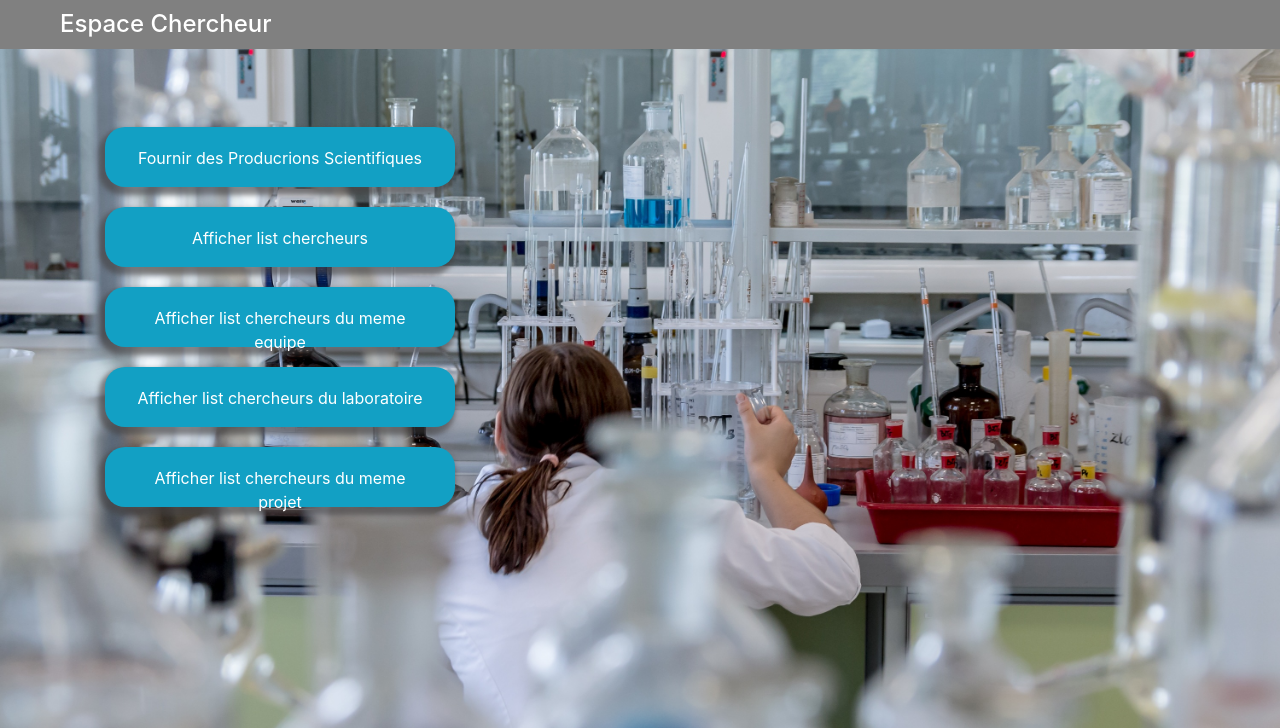
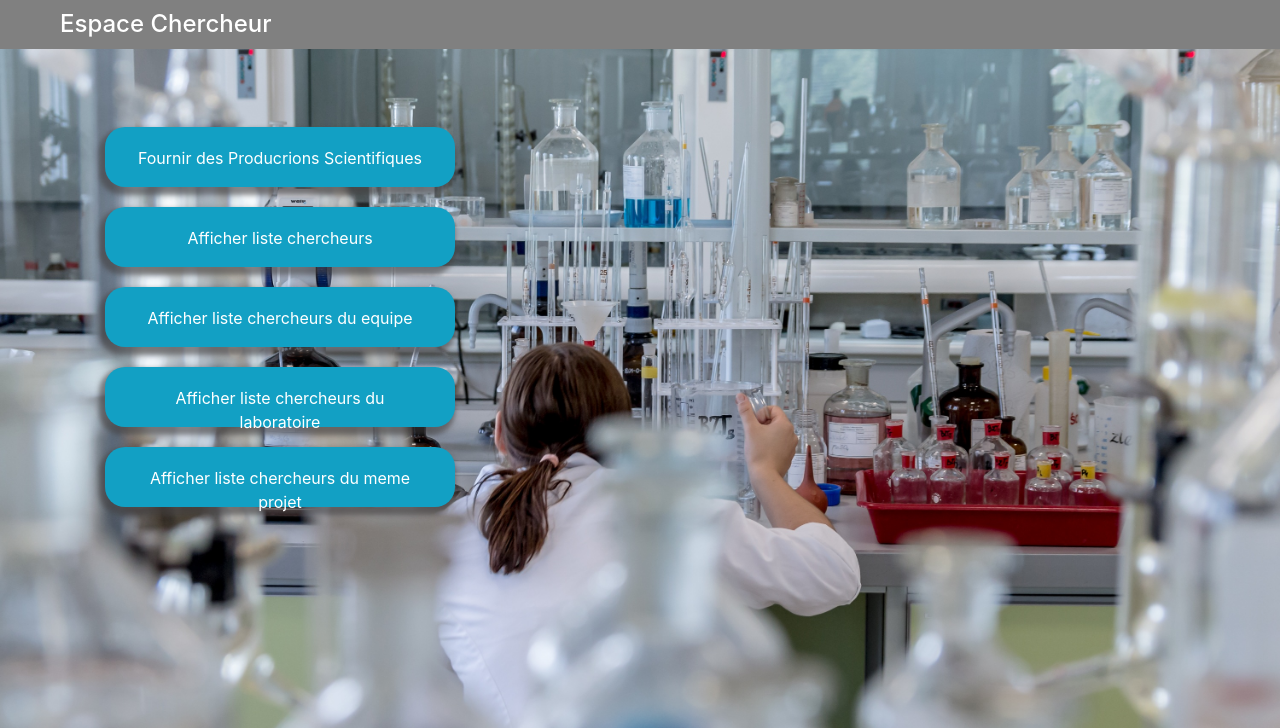
Before and after one commit to yahia319/myProject, a PHP site: page / in a window 1280 px wide. Shown: the part 72-800 px from the top of the page. Run offline with PHP 8.4, Linux system fonts and the light colour scheme; a user stored in the database is signed in; data comes from the database, SQL or seed files in the repository.

Commit message:
no commit

```diff
--- a/pages/aboutus.php
+++ b/pages/aboutus.php
@@ -19,7 +19,7 @@ if (isset($_SESSION['email']) && $_SESSION['email']) {
     <link rel="stylesheet" href="https://use.fontawesome.com/releases/v5.7.0/css/all.css" integrity="sha384-lZN37f5QGtY3VHgisS14W3ExzMWZxybE1SJSEsQp9S+oqd12jhcu+A56Ebc1zFSJ" crossorigin="anonymous">
     <link rel="stylesheet" href="../css/style.css">
 
-    <title>Mon Profil</title>
+    <title>A propros nous</title>
 
 </head>
 
@@ -66,7 +66,7 @@ if (isset($_SESSION['email']) && $_SESSION['email']) {
 
     </nav>
 
-    <div class="cap " style="margin-top: 200px;">
+    <div class="cap " style="margin-top: 200px; padding-bottom: 70px;">
         <h1 class="text-center display-4">A propros nous</h1><br>
 
         <h5>
--- a/pages/contact.php
+++ b/pages/contact.php
@@ -18,7 +18,7 @@ if (isset($_SESSION['email']) && $_SESSION['email']) {
     <link rel="stylesheet" href="https://use.fontawesome.com/releases/v5.7.0/css/all.css" integrity="sha384-lZN37f5QGtY3VHgisS14W3ExzMWZxybE1SJSEsQp9S+oqd12jhcu+A56Ebc1zFSJ" crossorigin="anonymous">
     <link rel="stylesheet" href="../css/style.css">
 
-    <title>Mon Profil</title>
+    <title>Contact</title>
 
 </head>
 
--- a/pages/index.php
+++ b/pages/index.php
@@ -248,7 +248,8 @@ if (isset($_POST['modChef'])) {
 
 
         <script>
-            document.title = "Page d'accueil"
+            document.title = "Page d'accueil";
+            document.body.style.overflow = 'hidden';
         </script>
 
         <!-- role == 1 c-à-d Chercheur // role == 2 c-à-d Chef-equipe // role == 3 c-à-d Directeur  -->
@@ -325,21 +326,21 @@ if (isset($_POST['modChef'])) {
                     <!--Fin Fonctions Chef equipe -->
 
                     <a href="" data-toggle="collapse" data-target="#ch">
-                        <li>Afficher list chercheurs</li>
+                        <li>Afficher liste chercheurs</li>
                     </a>
 
                     <?php if ($equipe != null) : ?>
                         <a href="" data-toggle="collapse" data-target="#equipe">
-                            <li>Afficher list chercheurs du meme equipe</li>
+                            <li>Afficher liste chercheurs du equipe</li>
                         </a>
                         <a href="" data-toggle="collapse" data-target="#labo">
-                            <li>Afficher list chercheurs du laboratoire</li>
+                            <li>Afficher liste chercheurs du laboratoire</li>
                         </a>
                     <?php endif; ?>
 
                     <?php if ($projet != null) : ?>
                         <a href="" data-toggle="collapse" data-target="#projet">
-                            <li>Afficher list chercheurs du meme projet</li>
+                            <li>Afficher liste chercheurs du meme projet</li>
                         </a>
                     <?php endif; ?>
 
@@ -522,7 +523,7 @@ if (isset($_POST['modChef'])) {
                 if ($users->num_rows > 0) : ?>
 
 
-                    <p class="display-4 text-center cap" style="margin-top: 50px; color: white;">List Des Chercheurs</p>
+                    <p class="display-4 text-center cap" style="margin-top: 50px; color: white;">Liste Des Chercheurs</p>
 
                     <table class="table table-striped table-hover text-center" style="margin-top: 50px; color: white;">
 
@@ -567,7 +568,7 @@ if (isset($_POST['modChef'])) {
 
                 if ($users->num_rows > 0) : ?>
 
-                    <p class="display-4 text-center cap" style="margin-top: 50px; color: white;">List Des Chercheurs du meme Equipe</p>
+                    <p class="display-4 text-center cap" style="margin-top: 50px; color: white;">Liste Des Chercheurs du meme Equipe</p>
 
                     <table class="table table-striped table-hover" style="margin-top: 50px; color: white;">
 
@@ -613,7 +614,7 @@ if (isset($_POST['modChef'])) {
 
                 if ($users->num_rows > 0) : ?>
 
-                    <p class="display-4 text-center cap" style="margin-top: 50px; color: white;">List Des Chercheurs du meme Laboratoire</p>
+                    <p class="display-4 text-center cap" style="margin-top: 50px; color: white;">Liste Des Chercheurs du meme Laboratoire</p>
 
                     <table class="table table-striped table-hover" style="margin-top: 50px; color: white;">
 
@@ -659,7 +660,7 @@ if (isset($_POST['modChef'])) {
 
                 if ($users->num_rows > 0) : ?>
 
-                    <p class="display-4 text-center cap" style="margin-top: 50px; color: white;">List Des Chercheurs du meme Projet</p>
+                    <p class="display-4 text-center cap" style="margin-top: 50px; color: white;">Liste Des Chercheurs du meme Projet</p>
 
                     <table class="table table-striped table-hover" style="margin-top: 50px; color: white;">
 
@@ -703,6 +704,7 @@ if (isset($_POST['modChef'])) {
             body.style.backgroundImage = 'url(../img/la.jpg)';
             body.style.backgroundRepeat = 'no-repeat';
             body.style.backgroundSize = 'cover';
+            document.documentElement.style.overflowX = 'hidden';
         </script>
 
     <?php endif; ?>
--- a/pages/inscrire.php
+++ b/pages/inscrire.php
@@ -51,7 +51,7 @@ if (isset($_POST['submit'])) {
     <link rel="stylesheet" href="https://cdn.jsdelivr.net/npm/bootstrap@4.6.0/dist/css/bootstrap.min.css" integrity="sha384-B0vP5xmATw1+K9KRQjQERJvTumQW0nPEzvF6L/Z6nronJ3oUOFUFpCjEUQouq2+l" crossorigin="anonymous">
     <link rel="stylesheet" href="../css/style.css">
 
-    <title>Inscrire</title>
+    <title>Inscription</title>
 </head>
 
 <body style="background-image: url('../img/image.jpg'); background-repeat: no-repeat; background-size: cover; color: white;backdrop-filter: blur(10px);">
--- a/pages/profil.php
+++ b/pages/profil.php
@@ -134,7 +134,7 @@ if (isset($_POST['sup'])) {
 
         </table>
         <div class="text-center">
-            <a class="modifier" href="update.php"><button id="submit-btn" class="btn btn-success w-50 p-2 text-center">Modifier mes informations</button></a>
+            <a class="modifier" href="update.php"><button id="submit-btn" class="btn btn-success w-50 p-2 text-center">Modifier Profil</button></a>
         </div>
 
 
--- a/pages/update.php
+++ b/pages/update.php
@@ -47,7 +47,7 @@ if (isset($_POST['submit'])) {
     <link rel="stylesheet" href="https://use.fontawesome.com/releases/v5.7.0/css/all.css" integrity="sha384-lZN37f5QGtY3VHgisS14W3ExzMWZxybE1SJSEsQp9S+oqd12jhcu+A56Ebc1zFSJ" crossorigin="anonymous">
     <link rel="stylesheet" href="../css/style.css">
 
-    <title>Mon Profil</title>
+    <title>Modifier Profil</title>
 
 </head>
 
@@ -97,7 +97,7 @@ if (isset($_POST['submit'])) {
                 <form method="POST" class="form" action="" style="margin-bottom: 120px;">
                     <fieldset>
 
-                        <legend class="text-center display-4">Modifier Les Info</legend>
+                        <legend class="text-center display-4">Modifier Profil</legend>
                         <?= isset($error) ? "<p class= 'alert alert-danger'>$error</p>" : ""; ?>
                         <?= isset($saved) ? "<p class= 'alert alert-success'>$saved</p>" : ""; ?>
                         <div class="form-row">
```
Also changed, not shown: pages/connexion.php (+6 -4 lines).
